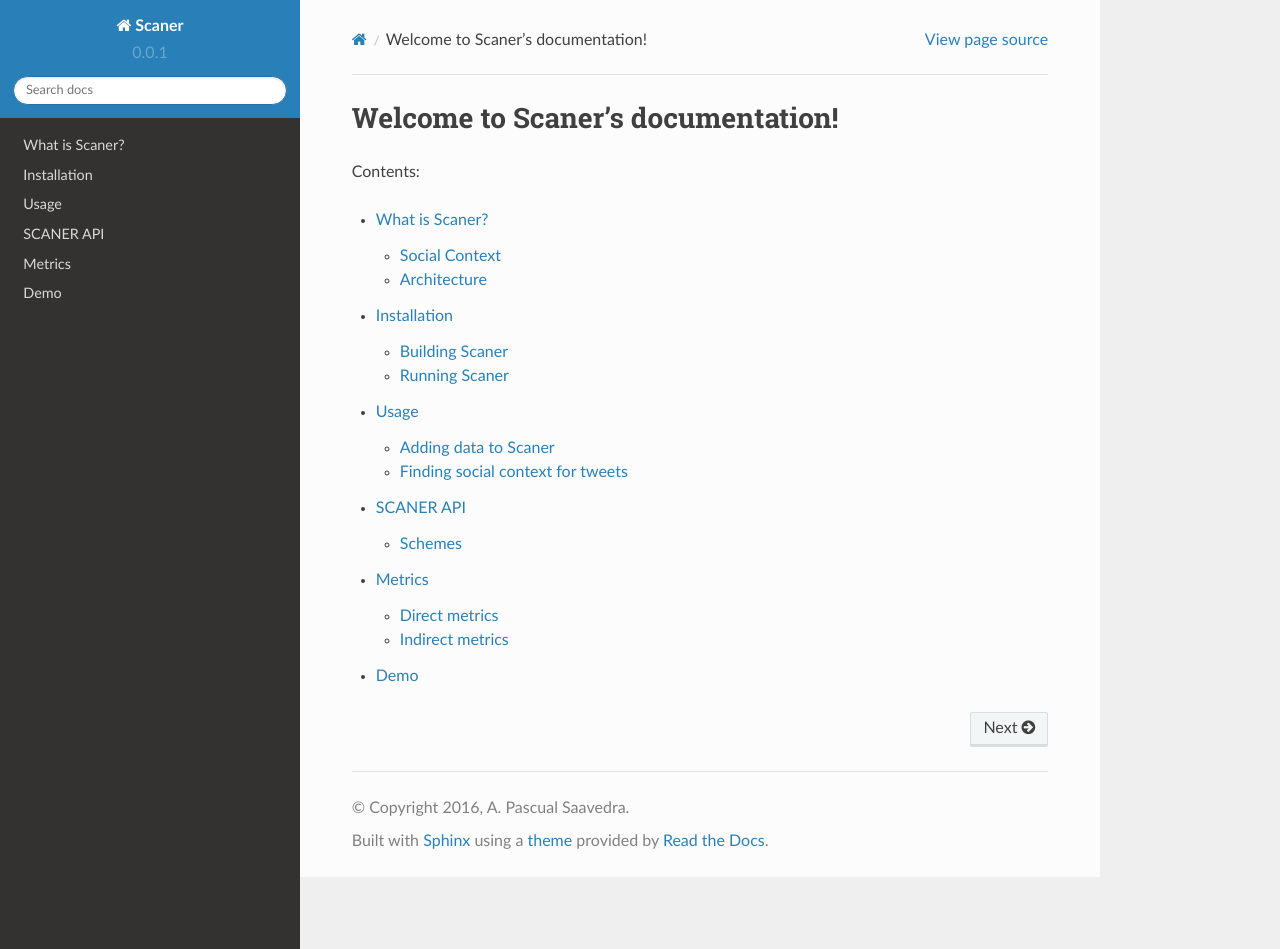
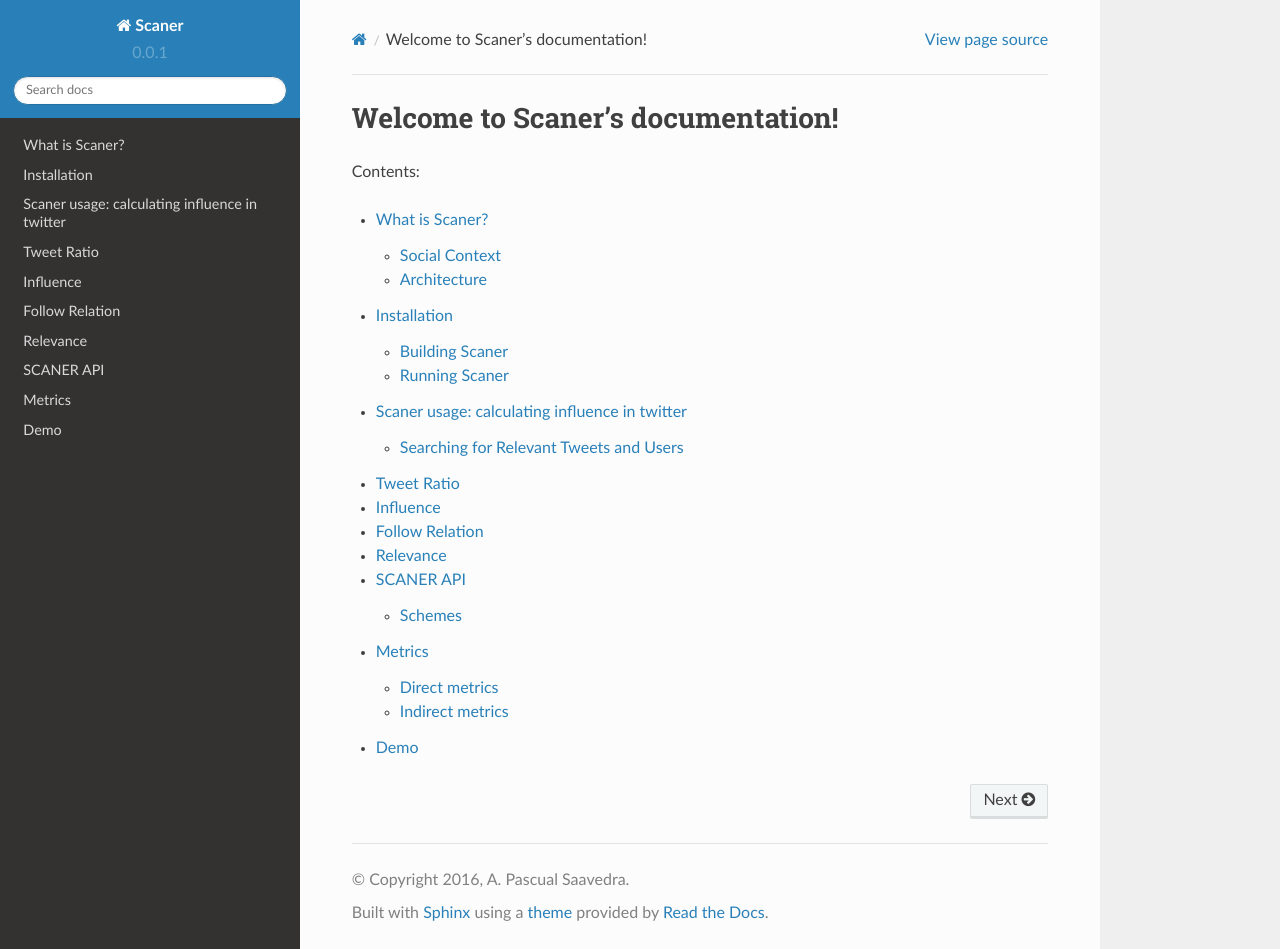
Before and after one commit to gsi-upm/scaner, a Sphinx documentation site: the page built from docs/index.rst, in a window 1280 px wide and 949 px high. Built offline with Sphinx 7.4.7 and the Read the Docs theme 2.0.0, drawn with Linux system fonts in a browser that asks for light colours; some of the changed lines change nothing that is shown.

Commit message:
docs updated

```diff
--- a/docs/usage.rst
+++ b/docs/usage.rst
@@ -1,20 +1,239 @@
-Usage
------
-Adding data to Scaner
-=====================
 
-Once Scaner is running in your computer, you can add tweets to the system in order to be analyzed. We have implemented a script to execute this task. You need to specify the path of the directory where the tweets you want to analyze are. This tweets should be in JSON format.
+Scaner usage: calculating influence in twitter
+==============================================
 
-.. code:: bash
+Department of Telematic Engineering Systems, Universidad Politécnica de Madrid, © 2016
 
-        python3 populate_db.py  {$path to the tweets}
+Searching for Relevant Tweets and Users
+---------------------------------------
+Suppose we have 3 twitter users:
+**Manu**, **Alberto** and **Rodrigo**. This three users are expressing
+their opinions about a concrete topic in Twitter, i.e about nuclear
+energy. They have published tweets concerning this topics and they
+follow each other as it is shown in the following graph.
+
+.. figure:: example_graph.png
+   :alt:
+
+(This data can easily be loaded in Scaner tool using "populate\_db.py"
+script).
+
+Now let's find more information about this data. The metrics used are
+based on Noro et al. article [Noro et al, 2016].
+
+-  `Tweet Ratio <#Tweet%20Ratio>`__
+-  `Influence <#Influence>`__
+-  `Follow Relation <#Follow%20Relation>`__
+-  `Relevance <#Relevance>`__
+-  `Voice <#Voice>`__
+-  `Impact <#Impact>`__
+
+Tweet Ratio
+===========
+
+To calculate Tweet ratio of each user Scaner takes the lapse of time of
+the tweets data introduced and relations the number of tweets published
+in that lapse with the number of tweets related to the topic that are in
+the Scaner database.
+
+Let's calculate Rodrigo's tweet ratio. To do so we choose two intervals
+of time to measure (**t0** y **t1**). In **t0** Rodrigo had 300 tweets
+in his timeline. In **t1** Rodrigo had 333 tweets. Of this 33 new
+tweets, 3 of them are related to nuclear energy topic and that is the
+data in Scaner. So the tweet Ratio was:
+
+.. code:: python
+
+    import numpy as np
+
+.. code:: python
+
+    statuses_count_t0 = 300
+    statuses_count_t1 = 333
+    tweets_in_scaner = 3
+
+    #TWEET RATIO
+    TR = tweets_in_scaner/(statuses_count_t1-statuses_count_t0)
+    TR
 
 
-This script has also more features that are explained if you type
 
-.. code:: bash
 
-        python3 populate_db.py --h
+.. parsed-literal::
 
-Finding social context for tweets
-=================================
+    0.09090909090909091
+
+
+
+Influence
+=========
+
+To find out the influence of users and tweet in this data we need to
+create three matrix: on one hand with the number of tweets created by
+the users, on the other, with the retweets and replies and the last
+matrix with the replies and the tweets created, retweeted or replied by
+the followers of the users. Then Scaner calculate the influence. This
+influence is normalized assigning 1 to the maximum influence value.
+
+For our example above, Rodrigo would be the most influence user, so
+Rodrigo's influence is 1. The influence vector calculated. We could
+observe that the second most influent was Alberto, that is because
+Alberto has retweeted a tweet from Rodrigo.
+
+.. code:: python
+
+    # [UI_Rodrigo UI_Manu UI_Alberto]
+    UI_vector = np.array([1, 0.6, 0.8])
+    UI_vector
+
+
+
+
+.. parsed-literal::
+
+    array([ 1. ,  0.6,  0.8])
+
+
+
+To find out the influence of each tweet the process is the same, the
+matrix are the same and the results are correlated to the user
+influence.
+
+Follow Relation
+===============
+
+Follow Relation shows information about the amount of follows an user
+has. We can see in the graph that Alberto has the most amount of Follows
+arrows, so the follow relation is 1 for Alberto. The follow Relation of
+Rodrigo is the lowest. That's because Rodrigo has only one user in the
+data that follow him. Let's probe this suposition calculating Scaner
+Follow Relation vector:
+
+.. code:: python
+
+    # [FR_Rodrigo FR_Manu FR_Alberto]
+    FR_vector = np.array([0.54054,0.7702, 1])
+    FR_vector
+
+
+
+
+.. parsed-literal::
+
+    array([ 0.54054,  0.7702 ,  1.     ])
+
+
+
+Relevance
+=========
+
+User Relevance
+~~~~~~~~~~~~~~
+
+User relevance is calculated with a ponderated sum of the previous ones.
+Each metric has a weight depending its importance. For example, user
+relevance of Rodrigo will be:
+
+.. code:: python
+
+    w_tr = 0.4
+    w_i = 0.4
+    w_fr = 0.2
+    user_relevance = TR**w_tr + UI_vector[0]**w_i + FR_vector[0]**w_fr
+    user_relevance
+
+
+
+
+.. parsed-literal::
+
+    1.9674710190829381
+
+
+
+Voice
+~~~~~
+
+The voice of an user is calculated according to the quantity of tweets
+and retweets the user has. There are two types of this score, voice of
+tweets, and voice of retweets. The calculation of both are equivalent.
+Here we are going to calculate the voice of Manuel in nuclear energy
+topic:
+
+.. code:: python
+
+    Tweet = 1
+    sigma = 1
+    TI = 0.37500000161 # Calculated together with Manuel user influence
+    Sumatorio_tweets = 1
+    Voice_tweet = (1/(1+1))*1*TI
+    Voice_tweet
+
+
+
+
+.. parsed-literal::
+
+    0.187500000805
+
+
+
+Impact
+~~~~~~
+
+The impact score is calculated related to the user influence and the
+interactions of the user in the tweets collected (Related interactions:
+retweets and replies). For example the impact score of Alberto would be:
+
+.. code:: python
+
+    UI_Alberto = 0.8 #Calculated above
+    d = 0.15 # Dumping factor
+    Relate_Alberto = 1 # Alberto has retweeted one tweet
+    Sigma = 1 # Smoothing parameter
+    Number_tweets = 4
+    IMPACT = (UI_Alberto/(Relate_Alberto+Sigma))*(1-d) + (UI_Alberto/4)*d
+    IMPACT
+
+
+
+
+.. parsed-literal::
+
+    0.37
+
+
+
+Tweet relevance
+~~~~~~~~~~~~~~~
+
+Tweet relevance is the main phase of Scaner. The porpuse of this score
+is to find the relevance of a new introduced tweet in Scaner
+instantaneously based on the scores calculated above. This score allow
+us to rank the new tweets in real time. Let's make an easy example.
+
+Imagine that we introduce another tweet retweeted by Alberto. We don't
+need to recalculate the tweet influence score of this new tweet. We
+calculate the tweet relevance as follows:
+
+.. code:: python
+
+    Voice_retweet_Alberto = 0.5
+    VR_t = 0.5
+    IR_t = 0.37
+    alpha = 0.4
+    Tweet_relevance = alpha*VR_t + (1-alpha)*IR_t
+    Tweet_relevance
+
+
+
+
+.. parsed-literal::
+
+    0.42200000000000004
+
+
+
+Noro, T., Ru, F., Xiao, F., & Tokuda, T. 2016. Searching for relevant
+based on topic- related user activities. Journal of Web Engineering, 15
+(3&4), 249-276,.
```
Also changed, not shown: docs/example_graph.png (added).
